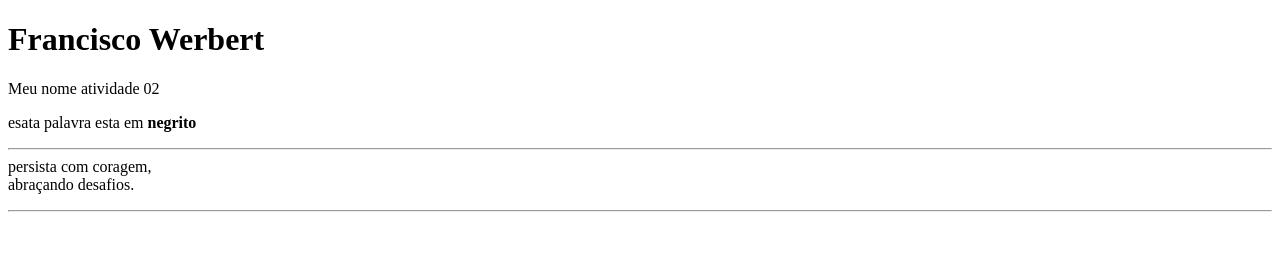
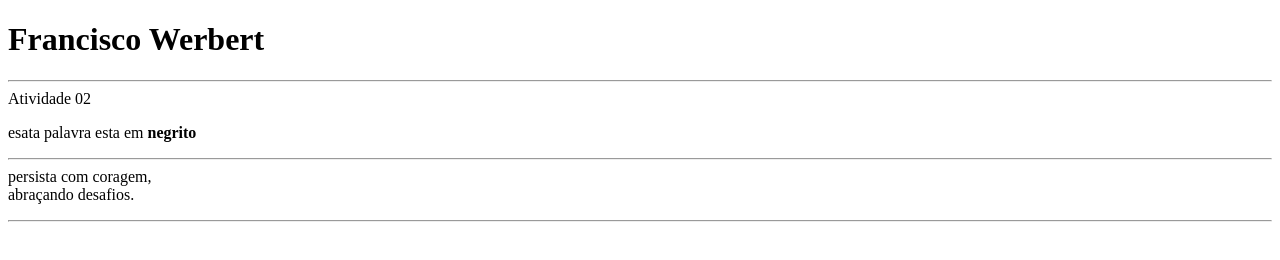
Before and after one commit to werbert244/meusite, a plain HTML site: page index.html in a window 1280 px wide. Drawn offline with Linux system fonts and the light colour scheme.

Commit message:
Update index.html

```diff
--- a/index.html
+++ b/index.html
@@ -6,8 +6,8 @@
   </head>
   <body>
     <h1>Francisco Werbert</h1>
-    Meu nome
-    </h1>atividade 02 </h1>
+    <hr/>
+    </h1>Atividade 02 </h1>
     <p>
       esata palavra esta em <b> negrito </b>
       <hr/>
```
